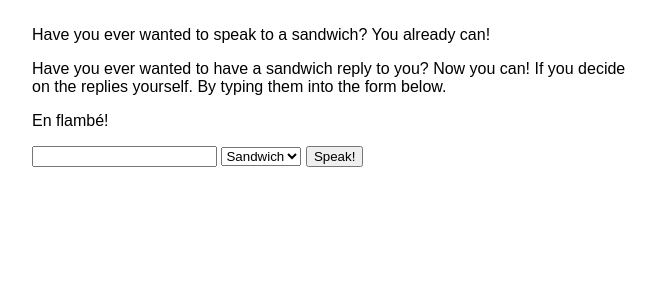
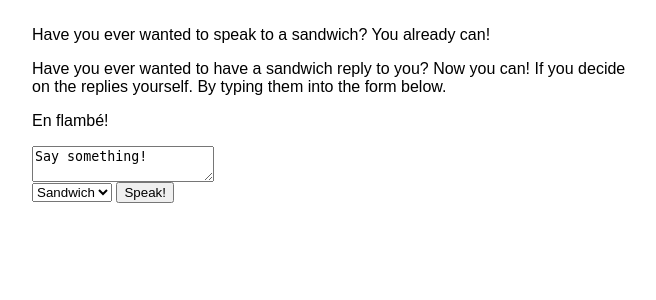
Before and after one commit to En-Flambe/en-flamb-neigh, a Flask app: page / in a window 1280 px wide. Shown: the part 67-367 px from the top of the page, without its empty margins (308-964 px from the left). Run offline with Flask 2, Linux system fonts and the light colour scheme.

Commit message:
american

```diff
--- a/templates/main.html
+++ b/templates/main.html
@@ -13,9 +13,10 @@
       <p>En flamb&eacute;!</p>
 
       <form method="post">
-        <input type="text" name="text">
+        <textarea name="text">Say something!</textarea><br>
         <select name="Type of food">
           <option value="en">Sandwich</option>
+          <option value="en-us">Burger</option>
           <option value="it">Pizza</option>
           <option value="fr">Snails</option>
           <option value="ja">Sushi</option>
```
